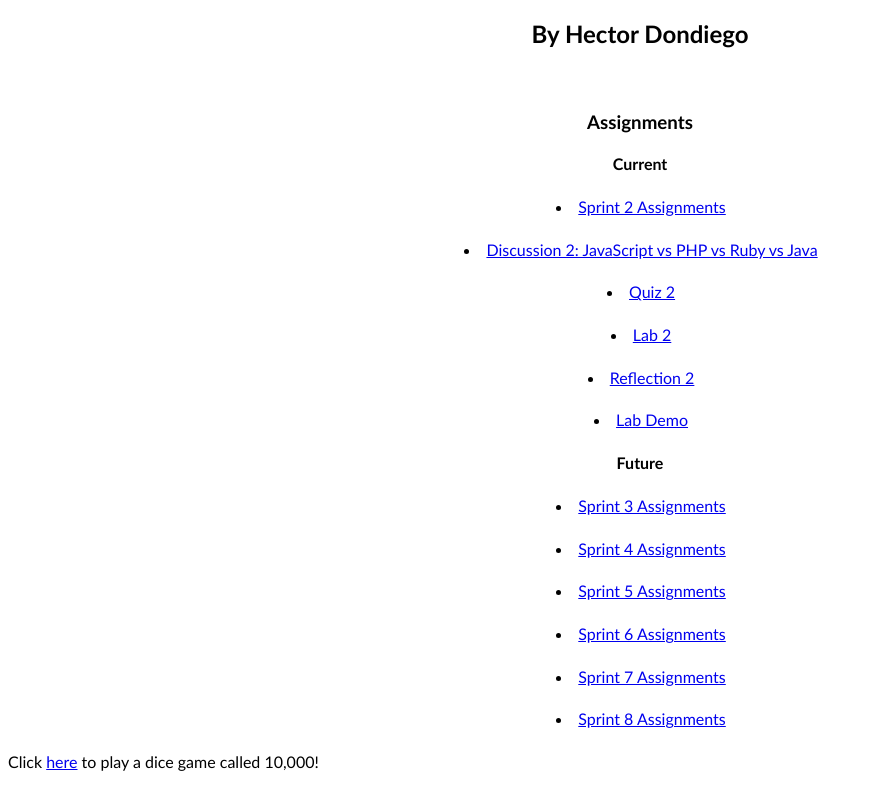
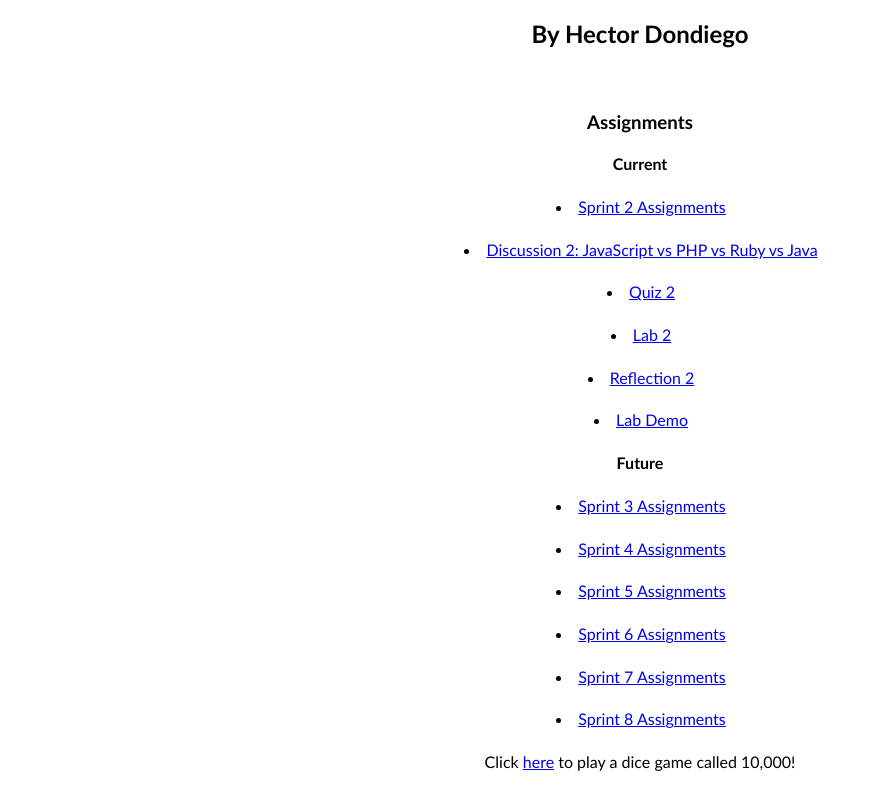
Before and after one commit to hdondiego/LandingPage, a plain HTML site: page index.html in a window 1280 px wide. Shown: the part 105-914 px from the top of the page, without its empty margins (0-872 px from the left). Drawn offline with Linux system fonts and the light colour scheme.

Commit message:
Fixed dice link

```diff
--- a/index.html
+++ b/index.html
@@ -36,7 +36,9 @@
                     </ul>
             </div>
 
-            <p>Click <a href="https://hector-dice-roll.azurewebsites.net">here</a> to play a dice game called 10,000!</p>
+            <div class="dice_link">
+                <p>Click <a href="https://hector-dice-roll.azurewebsites.net">here</a> to play a dice game called 10,000!</p>
+            </div>
 
             <div class="bottom"></div>
             <script>
--- a/main_design.css
+++ b/main_design.css
@@ -30,6 +30,10 @@ li {
     margin: 2%;
 }
 
+.dice_link {
+    text-align: center;
+}
+
 .bottom {
     margin: 5%;
 }
```
